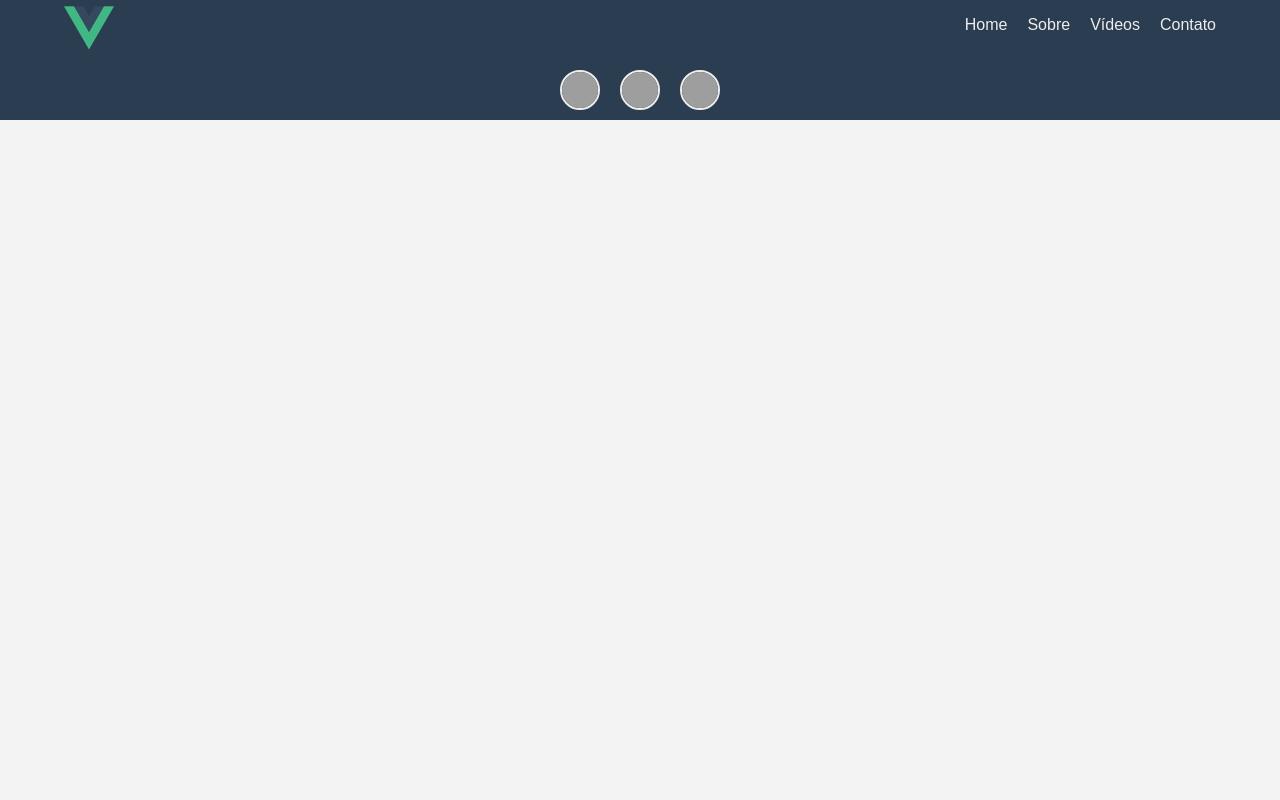
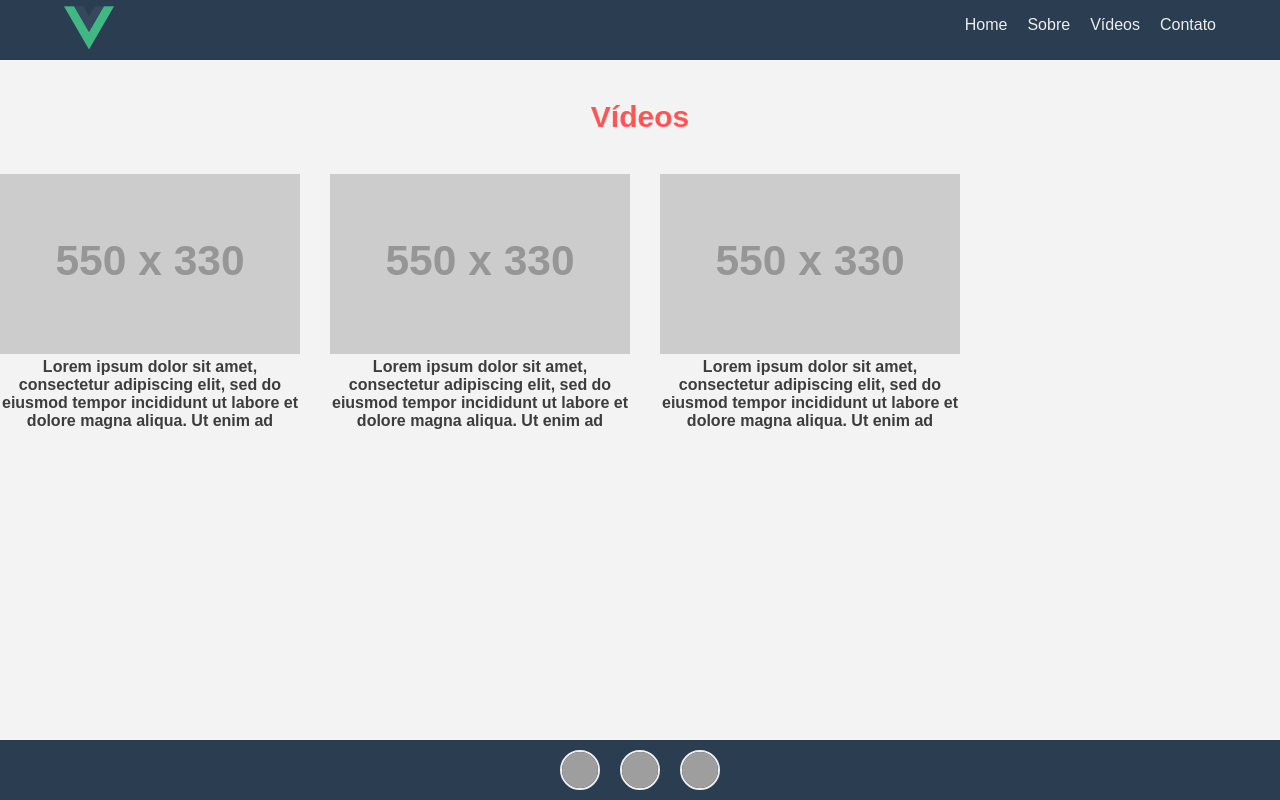
Before and after one commit to JrzenonDev/institutional-website-vue-axios, a Vue app: page /videos in a window 1280 px wide. Built offline with nearby package versions, Linux system fonts and the light colour scheme; grey boxes are pictures that could not be loaded.

Commit message:
chore: create new pages, with its routes, getting data from the api

```diff
--- a/src/assets/css/globals.css
+++ b/src/assets/css/globals.css
@@ -31,7 +31,13 @@ a:hover {
 
 main {
   width: 100%;
-  height: calc(100vh - 120px);
+  min-height: calc(100vh - 120px);
   display: flex;
   flex-direction: column;
 }
+
+h1 {
+  color: var(--color-text-title);
+  margin: 40px 0;
+  font-size: 30px;
+}
--- a/src/components/Header.vue
+++ b/src/components/Header.vue
@@ -29,9 +29,9 @@
         <img id="menu-logo" src="../assets/images/logo.png" alt="Logo">
         <ul>
           <li><a href="/">Home</a></li>
-          <li><a href="/">Sobre</a></li>
-          <li><a href="/">Vídeos</a></li>
-          <li><a href="/">Contato</a></li>
+          <li><a href="sobre">Sobre</a></li>
+          <li><a href="videos">Vídeos</a></li>
+          <li><a href="contato">Contato</a></li>
         </ul>
       </div>
 
--- /dev/null
+++ b/src/pages/Contato.vue
@@ -0,0 +1,64 @@
+<template>
+  <main>
+    <section class="container">
+      <h1>Contato</h1>
+
+      <section class="contacts">
+
+        <div
+          class="contact"
+          v-for="(contact, index) in contacts"
+          :key="index"
+        >
+          <div class="contact-title">{{ contact.title }}</div>
+          <a :href="contact.link">{{ contact.label }}</a>
+        </div>
+
+      </section>
+
+    </section>
+  </main>
+</template>
+
+<script>
+import api from '@/services/api.js';
+
+export default {
+  name: 'Contato',
+  data() {
+    return {
+      contacts: []
+    }
+  },
+  mounted() {
+    api.get('/contacts.json').then(response => {
+      this.contacts = response.data;
+    })
+  }
+}
+</script>
+
+<style scoped>
+  main {
+    text-align: center;
+  }
+
+  .contacts {
+    margin-bottom: 40px;
+    color: var(--color-text-dark);
+  }
+
+  .contact-title {
+    font-weight: 600;
+    font-size: 18px;
+  }
+
+  .contact a {
+    color: var(--color-text-dark);
+  }
+
+  .contact {
+    margin-bottom: 20px;
+  }
+
+</style>
--- /dev/null
+++ b/src/pages/Sobre.vue
@@ -0,0 +1,42 @@
+<template>
+  <main>
+    <section class="container">
+      <h1>Sobre</h1>
+
+      <div class="about" v-html="about"></div>
+
+    </section>
+  </main>
+</template>
+
+<script>
+import api from '@/services/api.js';
+
+export default {
+  name: 'Sobre',
+  data() {
+    return {
+      about: ''
+    }
+  },
+  mounted() {
+    api.get('/about.json').then(response => {
+      this.about = response.data.about;
+    })
+  }
+}
+</script>
+
+<style scoped>
+  main {
+    text-align: center;
+  }
+
+  .about {
+    margin-bottom: 40px;
+    color: var(--color-text-dark);
+    padding: 0 20px;
+    text-align: left;
+  }
+
+</style>
--- /dev/null
+++ b/src/pages/Videos.vue
@@ -0,0 +1,89 @@
+<template>
+  <main>
+    <section class="container">
+      <h1>Vídeos</h1>
+
+      <section class="videos">
+
+        <div
+          v-for="(video, index) in videos"
+          :key="index"
+          class="video"
+        >
+
+          <a :href="video.link" target="_blank">
+            <img
+              :src="video.thumb"
+              :alt="video.title"
+            >
+            <div class="video-title">{{ video.title }}</div>
+          </a>
+
+        </div>
+
+      </section>
+
+    </section>
+  </main>
+</template>
+
+<script>
+import api from '@/services/api.js';
+
+export default {
+  name: 'Videos',
+  data() {
+    return {
+      videos: []
+    }
+  },
+  mounted() {
+    api.get('/videos.json').then(response => {
+      this.videos = response.data;
+    })
+  }
+}
+</script>
+
+<style scoped>
+  main {
+    text-align: center;
+  }
+
+  .videos {
+    display: flex;
+    flex-direction: column;
+    align-items: center;
+  }
+
+  .video {
+    width: 80%;
+    margin-bottom: 30px;
+  }
+
+  .video img {
+    width: 100%;
+  }
+
+  .video a {
+    color: var(--color-text-dark);
+    font-weight: 600;
+    text-align: center;
+  }
+
+  @media (min-width: 700px) {
+    .videos {
+      flex-direction: row;
+      align-items: flex-start;
+      flex-wrap: wrap;
+
+    }
+
+    .video {
+      margin-right: 30px;
+      width: 300px;
+    }
+
+  }
+
+</style>
```
Also changed, not shown: src/routes/router.js (+15 -0 lines).
